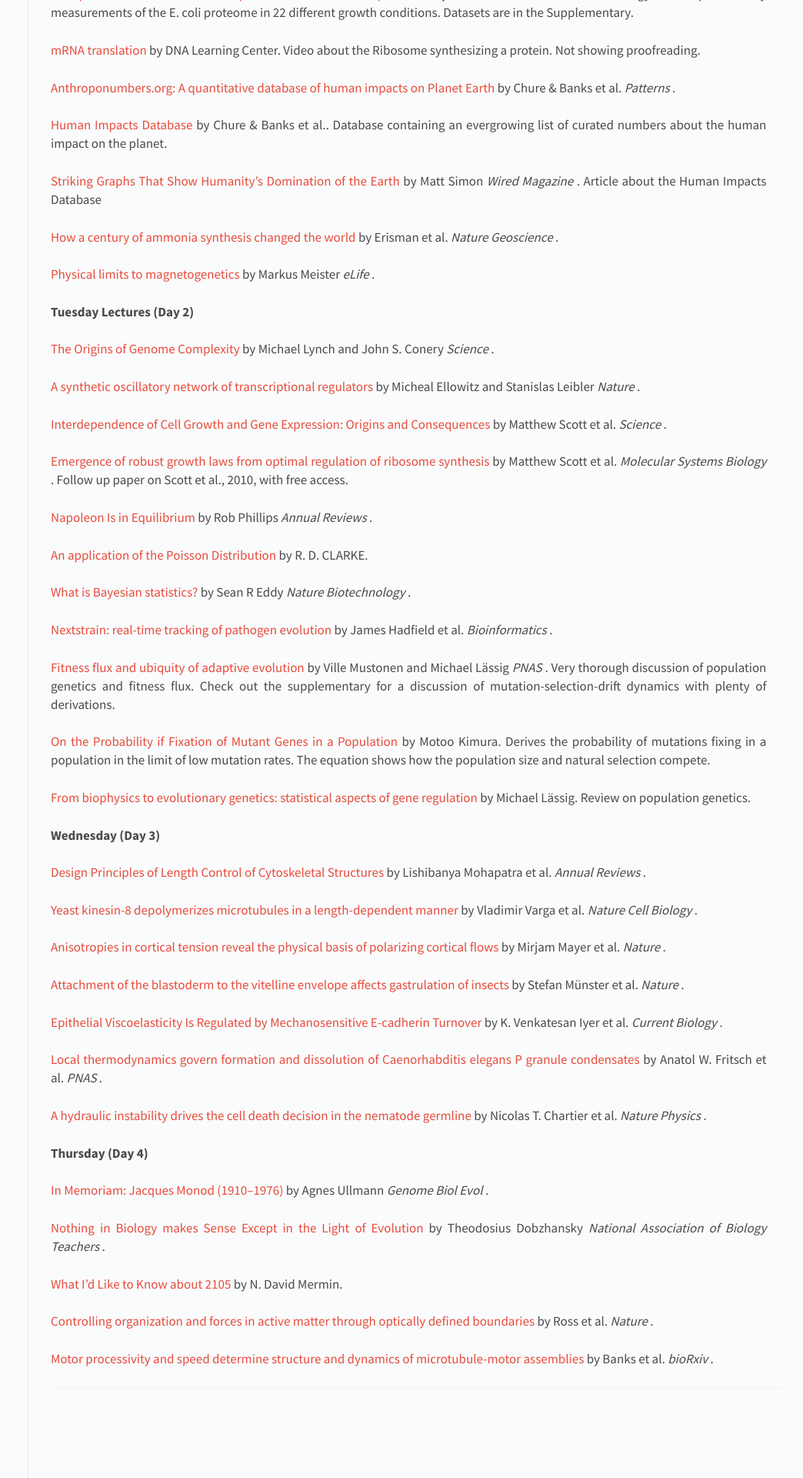
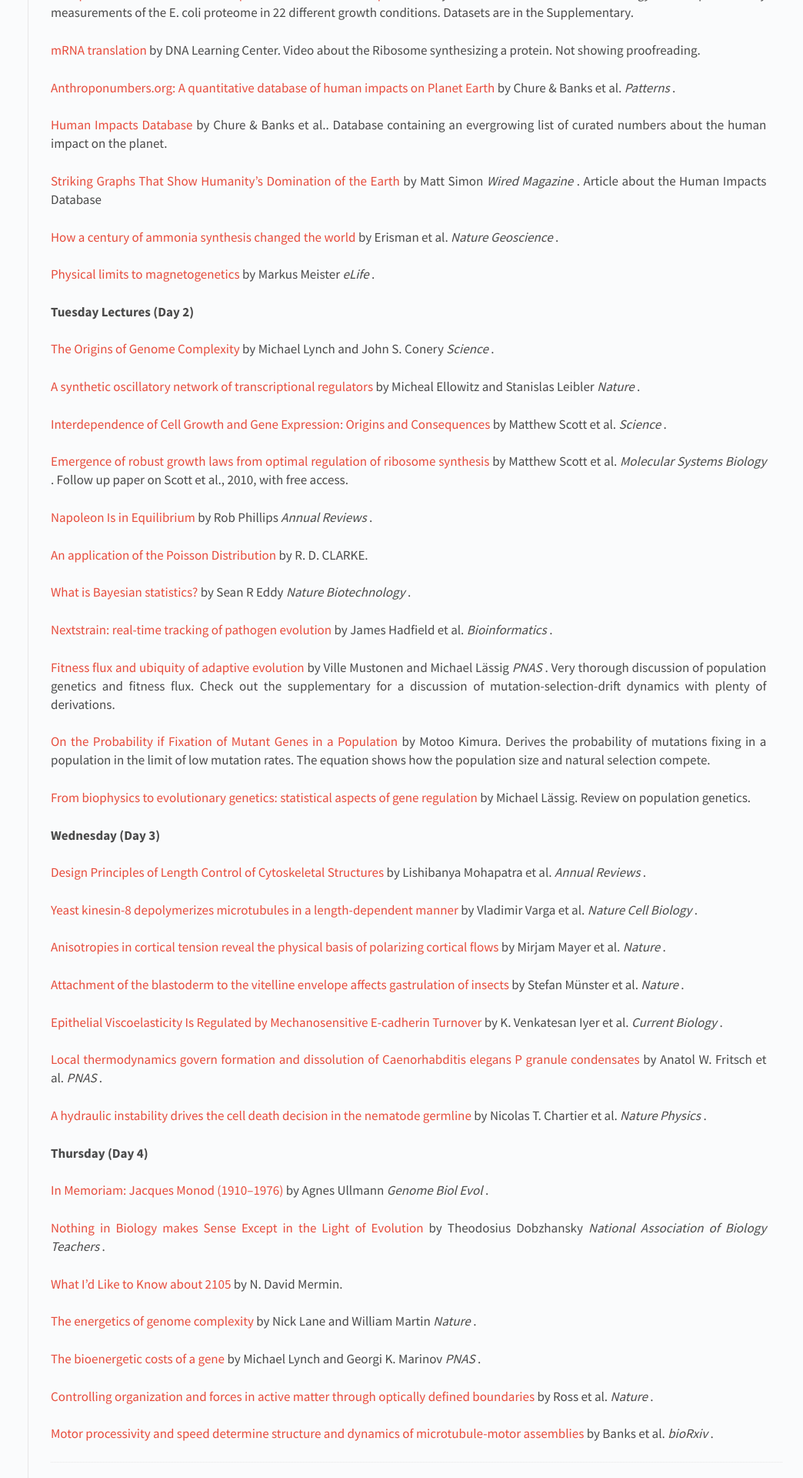
Before and after one commit to RPGroup-PBoC/pboc22_dresden, a Jekyll site: the page built from _posts/2022-01-28-materials.md, in a window 1280 px wide. Shown: the part 1218-3138 px from the top of the page at 77% size, without its empty margins (236-1280 px from the left). Built offline with Jekyll 4.4.1, drawn with Linux system fonts in a browser that asks for light colours.

Commit message:
more papers

```diff
--- a/_data/papers.yaml
+++ b/_data/papers.yaml
@@ -181,6 +181,16 @@ Thursday (Day 4):
    author: "N. David Mermin"
    link: "http://mermin.lassp.cornell.edu/talk1.pdf"
 
+ - title: "The energetics of genome complexity"
+   author: "Nick Lane and William Martin"
+   journal: "Nature"
+   link: "https://www.nature.com/articles/nature09486"
+
+ - title: "The bioenergetic costs of a gene"
+   author: "Michael Lynch and Georgi K. Marinov"
+   journal: "PNAS"
+   link: "https://www.pnas.org/doi/10.1073/pnas.1514974112"
+
  - title: "Controlling organization and forces in active matter through optically defined boundaries"
    author: "Ross et al."
    journal: "Nature"
```
